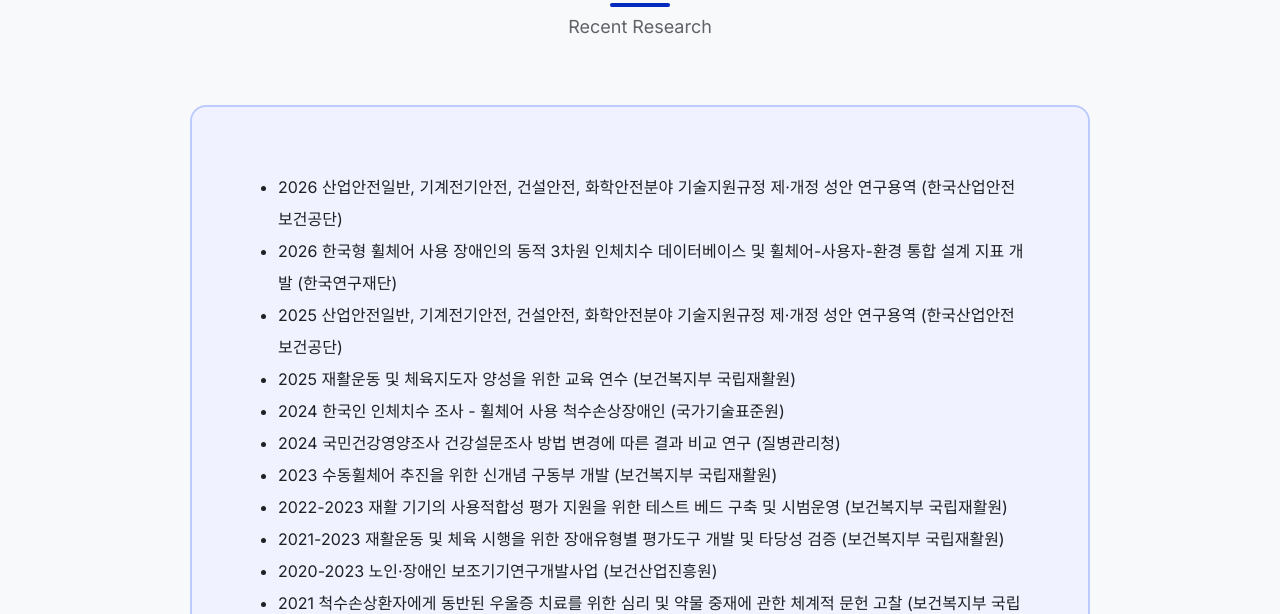
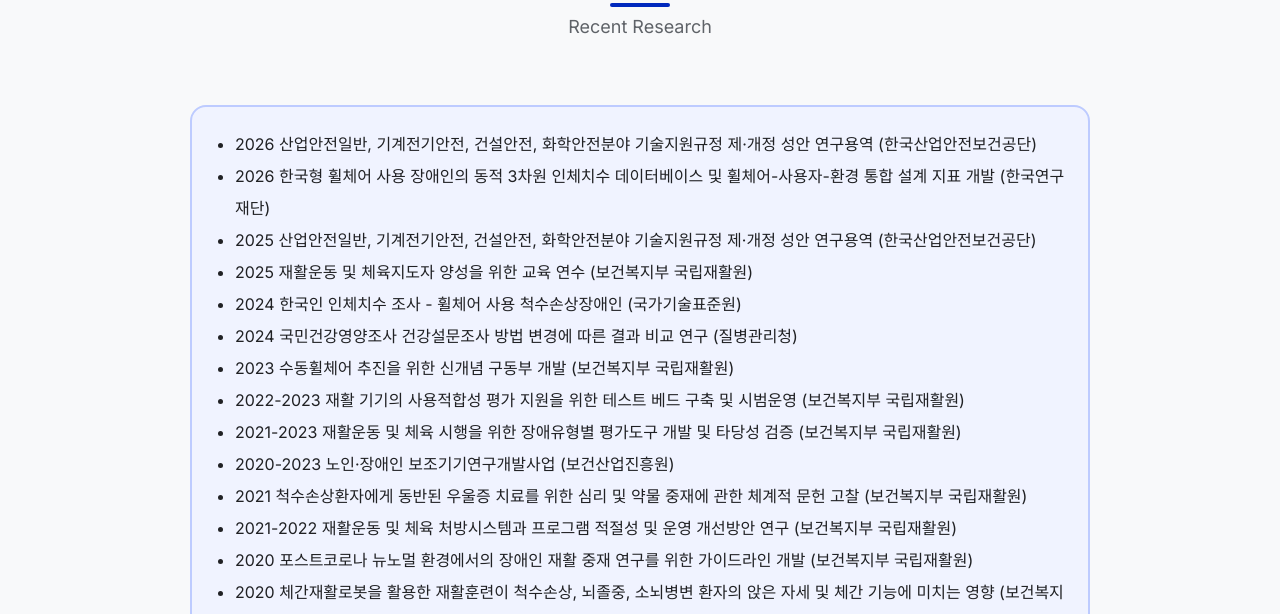
Before and after one commit to withji0/Human-Factors-Ergonomics-Lab, a plain HTML site: page professor.html in a window 1280 px wide. Shown: the part 183-797 px from the top of the page. Drawn offline with Linux system fonts and the light colour scheme.

Commit message:
Reduce padding of recent research list box to about a third of the original

```diff
--- a/professor.html
+++ b/professor.html
@@ -1440,7 +1440,7 @@
 <h2 class="section-title">수행 연구</h2>
 <p class="section-subtitle">Recent Research</p>
 </div>
-<div class="publications-card" style="max-width: 900px; margin: 0 auto; text-align: left;">
+<div class="publications-card" style="max-width: 900px; margin: 0 auto; text-align: left; padding: 21px;">
 <ul style="margin: 0; padding-left: 22px; color: var(--mckinsey-gray-700); line-height: 2; font-size: var(--font-size-base);">
 <li>2026 산업안전일반, 기계전기안전, 건설안전, 화학안전분야 기술지원규정 제·개정 성안 연구용역 (한국산업안전보건공단)</li>
 <li>2026 한국형 휠체어 사용 장애인의 동적 3차원 인체치수 데이터베이스 및 휠체어-사용자-환경 통합 설계 지표 개발 (한국연구재단)</li>
```
